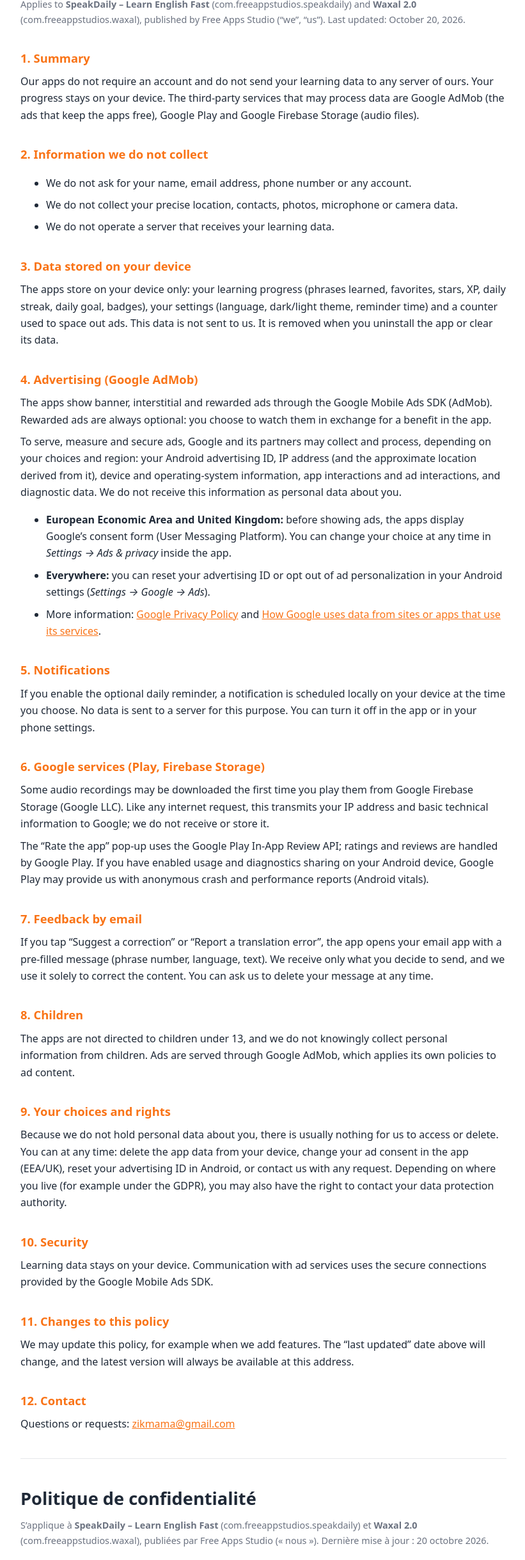
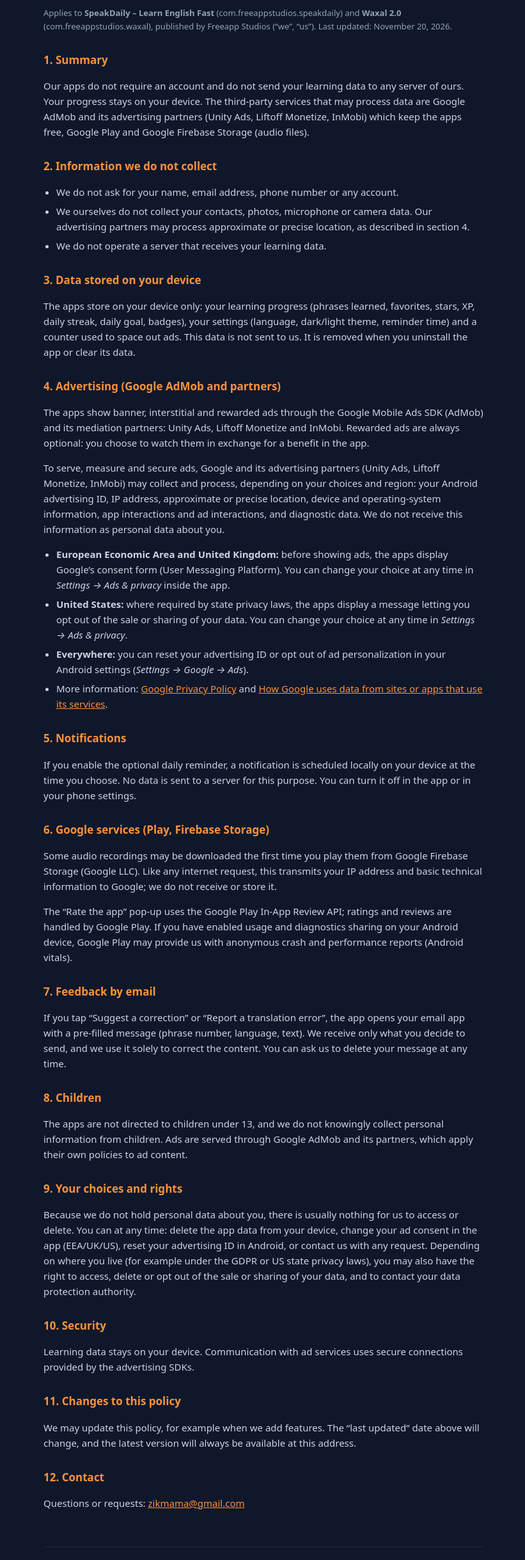
Before and after one commit to zikmama-art/speakdaily-privacy-policy, a plain HTML site: page index.html in a window 1280 px wide. Shown: the part 113-2551 px from the top of the page at 64% size, without its empty margins (228-1049 px from the left). Drawn offline with Linux system fonts and the light colour scheme.

Commit message:
Update index.html

```diff
--- a/index.html
+++ b/index.html
@@ -1,24 +1,22 @@
-<!doctype html>
+<!DOCTYPE html>
 <html lang="en">
 <head>
 <meta charset="utf-8">
 <meta name="viewport" content="width=device-width, initial-scale=1">
-<title>Privacy Policy — SpeakDaily & Waxal 2.0</title>
+<title>Privacy Policy – SpeakDaily &amp; Waxal 2.0 | Politique de confidentialité</title>
 <style>
-  :root { --bg:#ffffff; --text:#1f2937; --muted:#6b7280; --accent:#f97316; --line:#e5e7eb; }
-  @media (prefers-color-scheme: dark) {
-    :root { --bg:#0f172a; --text:#e5e7eb; --muted:#94a3b8; --accent:#fb923c; --line:#1e293b; }
-  }
-  body { margin:0; background:var(--bg); color:var(--text);
-         font:16px/1.65 system-ui,-apple-system,"Segoe UI",Roboto,sans-serif; }
-  main { max-width:760px; margin:0 auto; padding:24px 16px 64px; }
-  h1 { font-size:1.7rem; margin:.2em 0; }
-  h2 { font-size:1.15rem; margin:1.8em 0 .4em; color:var(--accent); }
-  p, li { margin:.5em 0; }
-  .muted { color:var(--muted); font-size:.9rem; }
-  nav a { color:var(--accent); margin-right:14px; font-weight:600; text-decoration:none; }
-  hr { border:0; border-top:1px solid var(--line); margin:40px 0; }
-  a { color:var(--accent); }
+  :root{--bg:#0f172a;--text:#cbd5e1;--muted:#94a3b8;--head:#fb923c;--link:#fb923c;--line:#1e293b}
+  *{box-sizing:border-box}
+  body{margin:0;background:var(--bg);color:var(--text);font-family:system-ui,-apple-system,"Segoe UI",Roboto,Arial,sans-serif;line-height:1.6;font-size:15px}
+  main{max-width:720px;margin:0 auto;padding:24px 16px 64px}
+  nav a{margin-right:12px;font-size:14px}
+  a{color:var(--link)}
+  h1{color:#fff;font-size:26px;margin:20px 0 6px}
+  h2{color:var(--head);font-size:17px;margin:28px 0 6px}
+  .meta{color:var(--muted);font-size:13px;margin-bottom:8px}
+  ul{padding-left:20px}
+  li{margin:6px 0}
+  hr{border:0;border-top:1px solid var(--line);margin:56px 0 24px}
 </style>
 </head>
 <body>
@@ -26,31 +24,32 @@
 
 <nav><a href="#en">English</a><a href="#fr">Français</a></nav>
 
-<!-- ============================== ENGLISH ============================== -->
-<section id="en">
+<!-- ===================== ENGLISH ===================== -->
+<section id="en" lang="en">
 <h1>Privacy Policy</h1>
-<p class="muted">Applies to <strong>SpeakDaily – Learn English Fast</strong> (com.freeappstudios.speakdaily) and <strong>Waxal 2.0</strong> (com.freeappstudios.waxal), published by Free Apps Studio (“we”, “us”). Last updated: October 20, 2026.</p>
+<p class="meta">Applies to <strong>SpeakDaily – Learn English Fast</strong> (com.freeappstudios.speakdaily) and <strong>Waxal 2.0</strong> (com.freeappstudios.waxal), published by Freeapp Studios (“we”, “us”). Last updated: November 20, 2026.</p>
 
 <h2>1. Summary</h2>
-<p>Our apps do not require an account and do not send your learning data to any server of ours. Your progress stays on your device. The third-party services that may process data are Google AdMob (the ads that keep the apps free), Google Play and Google Firebase Storage (audio files).</p>
+<p>Our apps do not require an account and do not send your learning data to any server of ours. Your progress stays on your device. The third-party services that may process data are Google AdMob and its advertising partners (Unity Ads, Liftoff Monetize, InMobi) which keep the apps free, Google Play and Google Firebase Storage (audio files).</p>
 
 <h2>2. Information we do not collect</h2>
 <ul>
 <li>We do not ask for your name, email address, phone number or any account.</li>
-  <li>We do not collect your precise location, contacts, photos, microphone or camera data.</li>
+<li>We ourselves do not collect your contacts, photos, microphone or camera data. Our advertising partners may process approximate or precise location, as described in section 4.</li>
 <li>We do not operate a server that receives your learning data.</li>
 </ul>
 
 <h2>3. Data stored on your device</h2>
 <p>The apps store on your device only: your learning progress (phrases learned, favorites, stars, XP, daily streak, daily goal, badges), your settings (language, dark/light theme, reminder time) and a counter used to space out ads. This data is not sent to us. It is removed when you uninstall the app or clear its data.</p>
 
-<h2>4. Advertising (Google AdMob)</h2>
-<p>The apps show banner, interstitial and rewarded ads through the Google Mobile Ads SDK (AdMob). Rewarded ads are always optional: you choose to watch them in exchange for a benefit in the app.</p>
-<p>To serve, measure and secure ads, Google and its partners may collect and process, depending on your choices and region: your Android advertising ID, IP address (and the approximate location derived from it), device and operating-system information, app interactions and ad interactions, and diagnostic data. We do not receive this information as personal data about you.</p>
+<h2>4. Advertising (Google AdMob and partners)</h2>
+<p>The apps show banner, interstitial and rewarded ads through the Google Mobile Ads SDK (AdMob) and its mediation partners: Unity Ads, Liftoff Monetize and InMobi. Rewarded ads are always optional: you choose to watch them in exchange for a benefit in the app.</p>
+<p>To serve, measure and secure ads, Google and its advertising partners (Unity Ads, Liftoff Monetize, InMobi) may collect and process, depending on your choices and region: your Android advertising ID, IP address, approximate or precise location, device and operating-system information, app interactions and ad interactions, and diagnostic data. We do not receive this information as personal data about you.</p>
 <ul>
 <li><strong>European Economic Area and United Kingdom:</strong> before showing ads, the apps display Google’s consent form (User Messaging Platform). You can change your choice at any time in <em>Settings → Ads &amp; privacy</em> inside the app.</li>
+<li><strong>United States:</strong> where required by state privacy laws, the apps display a message letting you opt out of the sale or sharing of your data. You can change your choice at any time in <em>Settings → Ads &amp; privacy</em>.</li>
 <li><strong>Everywhere:</strong> you can reset your advertising ID or opt out of ad personalization in your Android settings (<em>Settings → Google → Ads</em>).</li>
-  <li>More information: <a href="https://policies.google.com/privacy" rel="noopener">Google Privacy Policy</a> and <a href="https://policies.google.com/technologies/partner-sites" rel="noopener">How Google uses data from sites or apps that use its services</a>.</li>
+<li>More information: <a href="https://policies.google.com/privacy">Google Privacy Policy</a> and <a href="https://policies.google.com/technologies/partner-sites">How Google uses data from sites or apps that use its services</a>.</li>
 </ul>
 
 <h2>5. Notifications</h2>
@@ -64,13 +63,13 @@
 <p>If you tap “Suggest a correction” or “Report a translation error”, the app opens your email app with a pre-filled message (phrase number, language, text). We receive only what you decide to send, and we use it solely to correct the content. You can ask us to delete your message at any time.</p>
 
 <h2>8. Children</h2>
-<p>The apps are not directed to children under 13, and we do not knowingly collect personal information from children. Ads are served through Google AdMob, which applies its own policies to ad content.</p>
+<p>The apps are not directed to children under 13, and we do not knowingly collect personal information from children. Ads are served through Google AdMob and its partners, which apply their own policies to ad content.</p>
 
 <h2>9. Your choices and rights</h2>
-<p>Because we do not hold personal data about you, there is usually nothing for us to access or delete. You can at any time: delete the app data from your device, change your ad consent in the app (EEA/UK), reset your advertising ID in Android, or contact us with any request. Depending on where you live (for example under the GDPR), you may also have the right to contact your data protection authority.</p>
+<p>Because we do not hold personal data about you, there is usually nothing for us to access or delete. You can at any time: delete the app data from your device, change your ad consent in the app (EEA/UK/US), reset your advertising ID in Android, or contact us with any request. Depending on where you live (for example under the GDPR or US state privacy laws), you may also have the right to access, delete or opt out of the sale or sharing of your data, and to contact your data protection authority.</p>
 
 <h2>10. Security</h2>
-<p>Learning data stays on your device. Communication with ad services uses the secure connections provided by the Google Mobile Ads SDK.</p>
+<p>Learning data stays on your device. Communication with ad services uses secure connections provided by the advertising SDKs.</p>
 
 <h2>11. Changes to this policy</h2>
 <p>We may update this policy, for example when we add features. The “last updated” date above will change, and the latest version will always be available at this address.</p>
@@ -81,31 +80,32 @@
 
 <hr>
 
-<!-- ============================== FRANÇAIS ============================== -->
+<!-- ===================== FRANÇAIS ===================== -->
 <section id="fr" lang="fr">
 <h1>Politique de confidentialité</h1>
-<p class="muted">S’applique à <strong>SpeakDaily – Learn English Fast</strong> (com.freeappstudios.speakdaily) et <strong>Waxal 2.0</strong> (com.freeappstudios.waxal), publiées par Free Apps Studio (« nous »). Dernière mise à jour : 20 octobre 2026.</p>
+<p class="meta">S’applique à <strong>SpeakDaily – Learn English Fast</strong> (com.freeappstudios.speakdaily) et <strong>Waxal 2.0</strong> (com.freeappstudios.waxal), publiées par Freeapp Studios (« nous »). Dernière mise à jour : 20 novembre 2026.</p>
 
 <h2>1. En bref</h2>
-<p>Nos applications ne demandent aucun compte et n’envoient pas vos données d’apprentissage vers un serveur qui nous appartient. Votre progression reste sur votre appareil. Les services tiers pouvant traiter des données sont Google AdMob (les publicités qui permettent de garder les applications gratuites), Google Play et Google Firebase Storage (fichiers audio).</p>
+<p>Nos applications ne demandent aucun compte et n’envoient pas vos données d’apprentissage vers un serveur qui nous appartient. Votre progression reste sur votre appareil. Les services tiers pouvant traiter des données sont Google AdMob et ses partenaires publicitaires (Unity Ads, Liftoff Monetize, InMobi), qui permettent de garder les applications gratuites, Google Play et Google Firebase Storage (fichiers audio).</p>
 
 <h2>2. Informations que nous ne collectons pas</h2>
 <ul>
 <li>Nous ne demandons ni votre nom, ni votre adresse e-mail, ni votre numéro de téléphone, ni aucun compte.</li>
-  <li>Nous ne collectons ni votre position précise, ni vos contacts, ni vos photos, ni le microphone ou la caméra.</li>
+<li>Nous ne collectons nous-mêmes ni vos contacts, ni vos photos, ni le microphone ou la caméra. Nos partenaires publicitaires peuvent traiter une position approximative ou précise, comme indiqué à la section 4.</li>
 <li>Nous n’exploitons aucun serveur qui reçoit vos données d’apprentissage.</li>
 </ul>
 
 <h2>3. Données stockées sur votre appareil</h2>
 <p>Les applications enregistrent uniquement sur votre appareil : votre progression (phrases apprises, favoris, étoiles, XP, série de jours, objectif quotidien, badges), vos réglages (langue, thème clair/sombre, heure du rappel) et un compteur servant à espacer les publicités. Ces données ne nous sont pas envoyées. Elles sont supprimées quand vous désinstallez l’application ou effacez ses données.</p>
 
-<h2>4. Publicité (Google AdMob)</h2>
-<p>Les applications affichent des bannières, des publicités plein écran et des publicités avec récompense via le SDK Google Mobile Ads (AdMob). Les publicités avec récompense sont toujours facultatives : vous choisissez de les regarder en échange d’un avantage dans l’application.</p>
-<p>Pour diffuser, mesurer et sécuriser les publicités, Google et ses partenaires peuvent collecter et traiter, selon vos choix et votre région : l’identifiant publicitaire Android, l’adresse IP (et la position approximative qui en découle), des informations sur l’appareil et le système, les interactions avec l’application et les publicités, ainsi que des données de diagnostic. Nous ne recevons pas ces informations comme des données personnelles vous concernant.</p>
+<h2>4. Publicité (Google AdMob et partenaires)</h2>
+<p>Les applications affichent des bannières, des publicités plein écran et des publicités avec récompense via le SDK Google Mobile Ads (AdMob) et ses partenaires de médiation : Unity Ads, Liftoff Monetize et InMobi. Les publicités avec récompense sont toujours facultatives : vous choisissez de les regarder en échange d’un avantage dans l’application.</p>
+<p>Pour diffuser, mesurer et sécuriser les publicités, Google et ses partenaires publicitaires (Unity Ads, Liftoff Monetize, InMobi) peuvent collecter et traiter, selon vos choix et votre région : l’identifiant publicitaire Android, l’adresse IP, la position approximative ou précise, des informations sur l’appareil et le système, les interactions avec l’application et les publicités, ainsi que des données de diagnostic. Nous ne recevons pas ces informations comme des données personnelles vous concernant.</p>
 <ul>
 <li><strong>Espace économique européen et Royaume-Uni :</strong> avant d’afficher des publicités, les applications présentent le formulaire de consentement de Google (User Messaging Platform). Vous pouvez modifier votre choix à tout moment dans <em>Paramètres → Confidentialité et pubs</em>.</li>
+<li><strong>États-Unis :</strong> lorsque les lois des États l’exigent, les applications affichent un message vous permettant de refuser la vente ou le partage de vos données. Vous pouvez modifier votre choix à tout moment dans <em>Paramètres → Confidentialité et pubs</em>.</li>
 <li><strong>Partout :</strong> vous pouvez réinitialiser votre identifiant publicitaire ou désactiver la personnalisation des annonces dans les paramètres Android (<em>Paramètres → Google → Annonces</em>).</li>
-  <li>Pour en savoir plus : <a href="https://policies.google.com/privacy?hl=fr" rel="noopener">Règles de confidentialité de Google</a> et <a href="https://policies.google.com/technologies/partner-sites?hl=fr" rel="noopener">Comment Google utilise les données des sites ou applications qui utilisent ses services</a>.</li>
+<li>Pour en savoir plus : <a href="https://policies.google.com/privacy">Règles de confidentialité de Google</a> et <a href="https://policies.google.com/technologies/partner-sites">Comment Google utilise les données des sites ou applications qui utilisent ses services</a>.</li>
 </ul>
 
 <h2>5. Notifications</h2>
@@ -119,13 +119,13 @@
 <p>Si vous touchez « Proposer une correction » ou « Signaler une erreur de traduction », l’application ouvre votre messagerie avec un message prérempli (numéro de la phrase, langue, texte). Nous recevons uniquement ce que vous décidez d’envoyer, et nous l’utilisons seulement pour corriger le contenu. Vous pouvez demander la suppression de votre message à tout moment.</p>
 
 <h2>8. Enfants</h2>
-<p>Les applications ne s’adressent pas aux enfants de moins de 13 ans et nous ne collectons pas sciemment d’informations personnelles auprès d’enfants. Les publicités sont diffusées par Google AdMob, qui applique ses propres règles sur le contenu des annonces.</p>
+<p>Les applications ne s’adressent pas aux enfants de moins de 13 ans et nous ne collectons pas sciemment d’informations personnelles auprès d’enfants. Les publicités sont diffusées par Google AdMob et ses partenaires, qui appliquent leurs propres règles sur le contenu des annonces.</p>
 
 <h2>9. Vos choix et vos droits</h2>
-<p>Comme nous ne détenons pas de données personnelles vous concernant, il n’y a en général rien à consulter ou à supprimer chez nous. Vous pouvez à tout moment : supprimer les données de l’application sur votre appareil, modifier votre consentement publicitaire dans l’application (EEE/Royaume-Uni), réinitialiser votre identifiant publicitaire dans Android, ou nous contacter pour toute demande. Selon votre pays (par exemple avec le RGPD), vous pouvez aussi saisir votre autorité de protection des données.</p>
+<p>Comme nous ne détenons pas de données personnelles vous concernant, il n’y a en général rien à consulter ou à supprimer chez nous. Vous pouvez à tout moment : supprimer les données de l’application sur votre appareil, modifier votre consentement publicitaire dans l’application (EEE/Royaume-Uni/États-Unis), réinitialiser votre identifiant publicitaire dans Android, ou nous contacter pour toute demande. Selon votre pays (par exemple avec le RGPD ou les lois des États américains), vous pouvez aussi avoir le droit d’accéder à vos données, de les supprimer ou de refuser leur vente ou leur partage, et de saisir votre autorité de protection des données.</p>
 
 <h2>10. Sécurité</h2>
-<p>Les données d’apprentissage restent sur votre appareil. Les échanges avec les services publicitaires passent par les connexions sécurisées du SDK Google Mobile Ads.</p>
+<p>Les données d’apprentissage restent sur votre appareil. Les échanges avec les services publicitaires passent par les connexions sécurisées des SDK publicitaires.</p>
 
 <h2>11. Modifications de cette politique</h2>
 <p>Nous pouvons mettre à jour cette politique, par exemple lors de l’ajout de fonctionnalités. La date de mise à jour ci-dessus changera et la dernière version restera disponible à cette adresse.</p>
```
Lines whose indentation alone changed are shown as unchanged.
